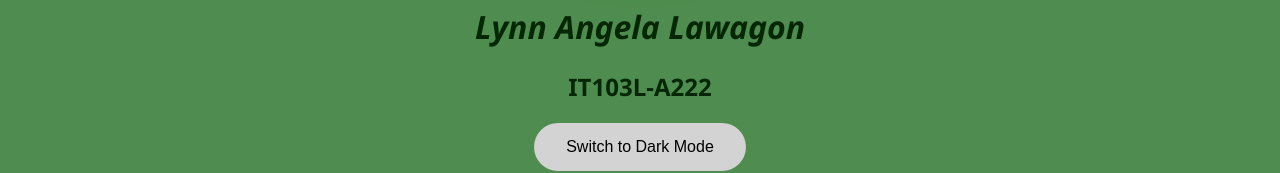
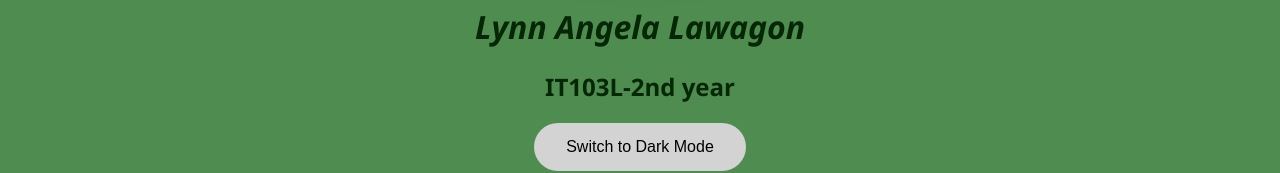
Before and after one commit to LynnLawagon/M1-FA1-Portfolio-Tasl-by-Lawagon-Lynn, a plain HTML site: page index.html in a window 1280 px wide. Shown: the part 401-574 px from the top of the page. Drawn offline with Linux system fonts and the light colour scheme.

Commit message:
Update index.html

```diff
--- a/index.html
+++ b/index.html
@@ -16,7 +16,7 @@
         </a>
 
         <h1 class = "name"><i>Lynn Angela Lawagon</i></h1>
-        <h2>IT103L-A222</h2>
+        <h2>IT103L-2nd year</h2>
 
         <button id="themeSwitch" class="button">Switch to Dark Mode</button>
 
@@ -72,4 +72,5 @@
     </div>
     <script src = "script.js"></script>
     </body>
+
 </html>
```
